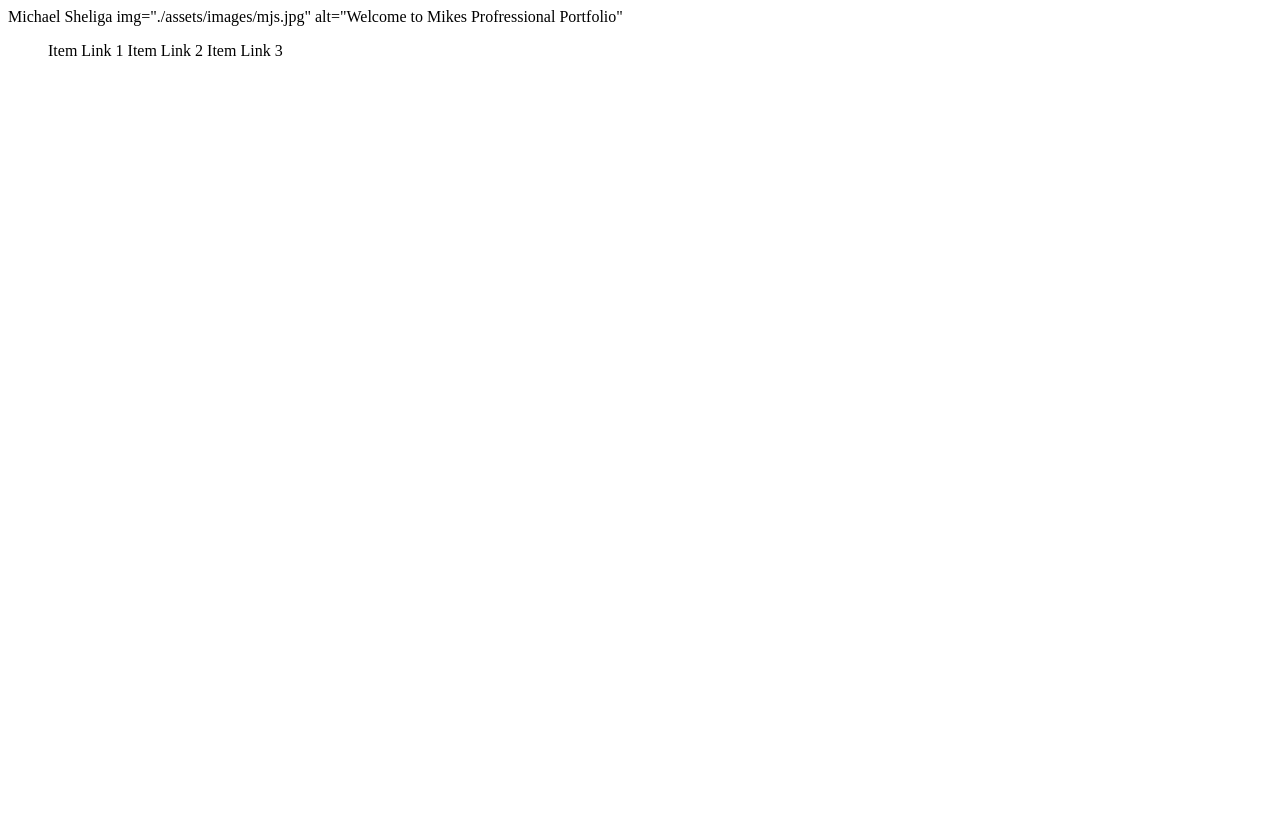
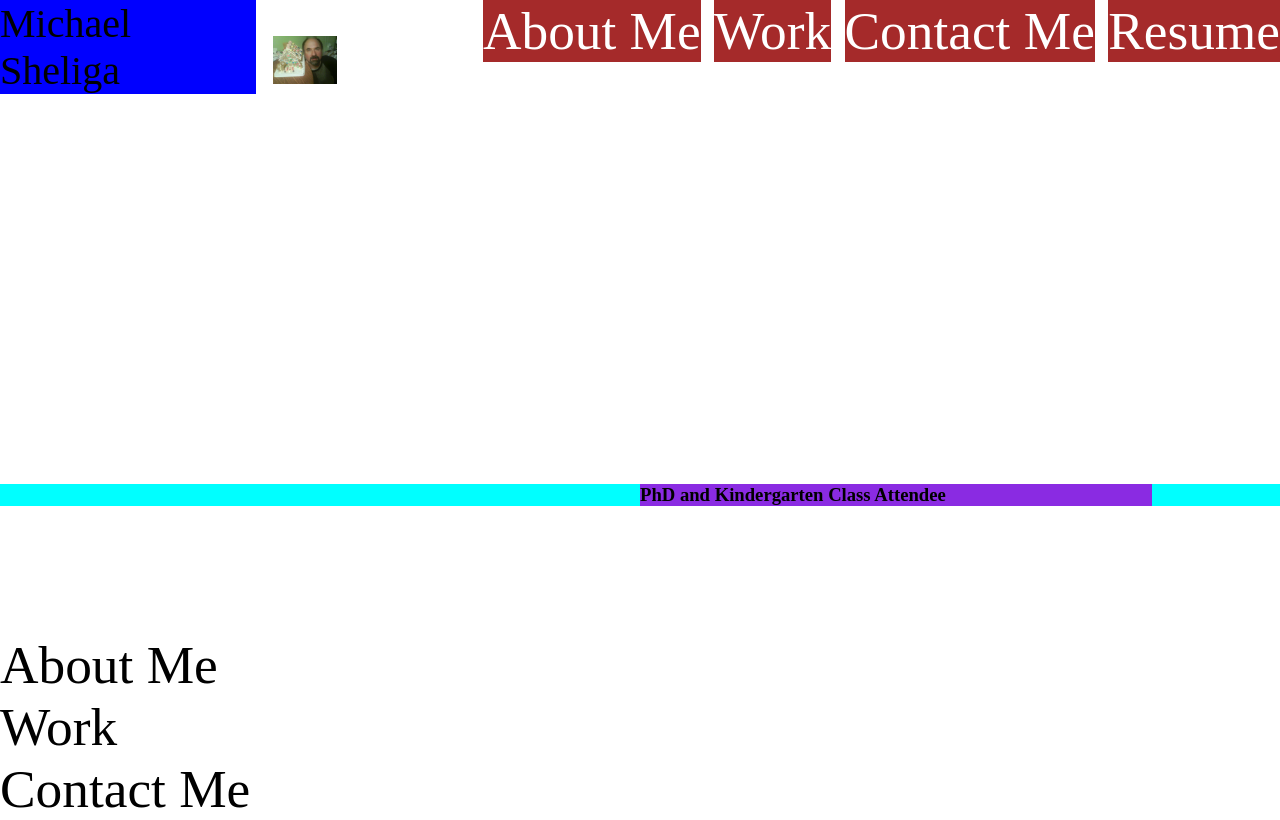
Before and after one commit to msheliga1/uriChallenge2Portfolio, a plain HTML site: page index.html in a window 1280 px wide. Drawn offline with Linux system fonts and the light colour scheme.

Commit message:
added css inline, colors, etc

```diff
--- /dev/null
+++ b/assets/css/style.css
@@ -0,0 +1,74 @@
+/* MJS URI Challenge 2 Portfolio 11.27.23 */
+/* File is case sensitive */
+* {
+    box-sizing: border-box;  /* contents size = box less border, padding. (contrast content-box) */
+    padding: 0;
+    margin: 0;
+    font-size: 40pt;  /* has no effect on other sizes without the asterkit! */
+}
+
+/* a (anchor) occurs throughout - make text plain white */
+a {
+    color: white;
+    text-decoration: none;
+}
+
+/* =====================================================================================*/
+/* Headers - Top Header with Name, Photo, Menu and Bottome Header with Interesting Fact */
+/* Top Header with Name, Photo and Menu */
+#topHeader {
+    display:block;  /* Nothing can go left-right-next to this header! */
+    /* background-color: blueviolet; */
+    font-size: 50pt;  /* has no effect on Name or LI font sizes */
+}
+
+#myName {
+    display: inline-block;  /* need this for next item (photo) to display inline */
+    background-color: blue;
+    width: 20%;
+    font-size: 30pt;
+}
+
+#myPhoto {
+    display: inline-block;  /* Allows item to left and right */
+    width: 5%;
+}
+
+#topNav {
+    display: inline-block;
+    float: right;  /* inline-block ignored due to the float */
+    /* align-self: self-end; */
+}
+
+.topItem {
+    display: inline-block;
+    background-color: brown;
+    padding: 0, 10pt, 0, 10pt;  /* allowing 10pt padding all around stacks items in 2x2 array - argghhh */
+    font-size: 20pt;
+}
+
+/* Second header has interesting text and not much else */
+#bottomHeader {
+    display: block;  /* nothing to left or right */
+    background-color:aqua;
+    /* padding: 30%, 10%, 10%, 50%; */
+}
+
+#bottomHeaderText {  /* This gives very large white space before-after text.  L/R okay, T/B no good. */
+    display: block;
+    background-color: blueviolet;
+    margin-left: 50%;
+    margin-right: 10%;
+    margin-top: 30%;
+    margin-bottom: 10%;
+    font-size: 14pt;
+}
+
+/* ================================ */
+/* Main Section - Words to Left, Vertical Bar, Differing Info to the Right */
+.mainSection {
+    font-size; 20pt;
+}
+
+#mainSectionAboutMe {
+}
--- a/index.html
+++ b/index.html
@@ -1,31 +1,43 @@
+<!-- MJS 11.27.23 URI Project 2 Portfolio -->
+<!-- Beware that camitalization matters -->
 <!DOCTYPE html>
 <html lang="en">
 <head>
     <meta charset="UTF-8">
     <meta name="viewport" content="width=device-width, initial-scale=1.0">
     <title>Michael Sheliga's Professional Web Programming Porfolio</title>
+    <link rel="stylesheet" href="./assets/css/style.css">
 </head>
 
 <body>
-    <header>
-        Michael Sheliga
-        <a>img="./assets/images/mjs.jpg" alt="Welcome to Mikes Profressional Portfolio"</a>
-        <nav>
+    <header id="topHeader">
+        <section id="myName">Michael Sheliga</section>
+        <img id="myPhoto" src="./assets/images/mjsginger.jpg" alt="Welcome to Mikes Profressional Portfolio">
+        <nav id="topNav">
             <ul>
-                <item>
-                    Item Link 1
+                <item class="topItem">
+                    <a href="#MainSectionAboutMe"> About Me </a> <!-- href # on page, must be same as id="" -->
                 </item>
-                <item>
-                    Item Link 2
+                <item class="topItem">
+                    <a href="#MainSectionWork"> Work </a>
                 </item>
-                <item>
-                    Item Link 3
+                <item class="topItem">
+                    <a href="#MainSectionContactMe"> Contact Me </a>
+                </item>
+                <item class="topItem">
+                    <a href="./src/files/resume.pdf" alt="Resume Coming Soon">Resume</a>
                 </item>
             </ul>
         </nav>
     </header>
+    <header id="bottomHeader">
+        <h2 id="bottomHeaderText"> PhD and Kindergarten Class Attendee </h2>
+    </header>
     <main>
-
+        <section class="mainSection" id="MainSectionAboutMe">About Me</section>
+        <section class="mainSection" id="MainSectionWork">Work</section>
+        <section class="mainSection" id="MainSectionContactMe">Contact Me</section>
+        <!-- <section class="mainSection"></section> No Resume Section -->
     </main>
     <footer>
 
```
Also changed, not shown: assets/images/02-advanced-css-homework-demo.jpg (added), assets/images/mjsginger.jpg (added), 2 other files.
